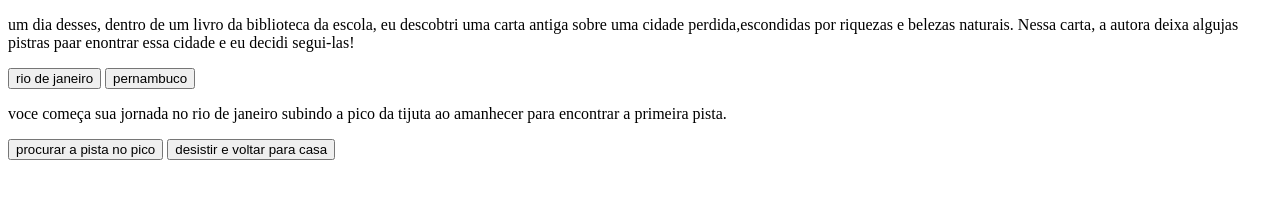
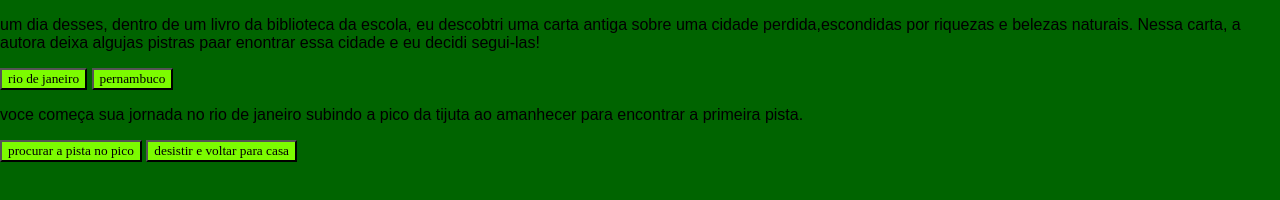
Before and after one commit to taiss44/jogo-de-aventura-1b, a plain HTML site: page index.html in a window 1280 px wide. Drawn offline with Linux system fonts and the light colour scheme; a web font is replaced by a local one.

Commit message:
troquei de cor

```diff
--- a/index.html
+++ b/index.html
@@ -4,7 +4,7 @@
 <head>
     <meta charset="UTF-8">
     <meta name="viewport" content="width=device-width, initial-scale=1.0">
-    <link rel="stylesheet" href="style.css">
+    <link rel="stylesheet" href="styles.css">
     <link rel="preconnect" href="https://fonts.googleapis.com">
     <link rel="preconnect" href="https://fonts.gstatic.com" crossorigin>
     <link
--- a/styles.css
+++ b/styles.css
@@ -1,6 +1,6 @@
 body{
     background-color: darkgreen;
-    color:aquamarine;
+    color:black;
     font-family: "bai jamjuree", sans-serif;
     display: flex;
     justify-contet: center;
@@ -10,6 +10,6 @@ body{
 }
 button {
     background-color:lawngreen;
-    color:aqua;
+    color:black;
     font-family: "bai jamjuree, sans-serif";
 }
```
